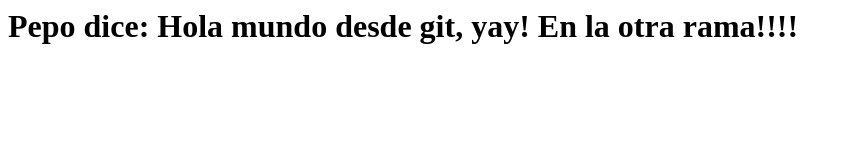
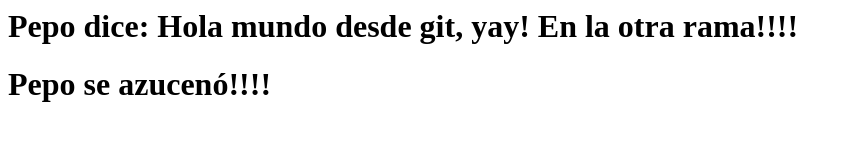
Before and after one commit to DesarrolloESCOM/PruebaCursoExpressGit_Github, a plain HTML site: page index.html in a window 1280 px wide. Shown: the whole page, without its empty margins (0-851 px from the left). Drawn offline with Linux system fonts and the light colour scheme.

Commit message:
Azucenado
X___X

```diff
--- a/index.html
+++ b/index.html
@@ -2,5 +2,6 @@
 <head></head>
 <body>
 	<h1>Pepo dice: Hola mundo desde git, yay! En la otra rama!!!!</h1>
+	<h1>Pepo se azucenó!!!!</h1>
 </body>
 </html>
```
